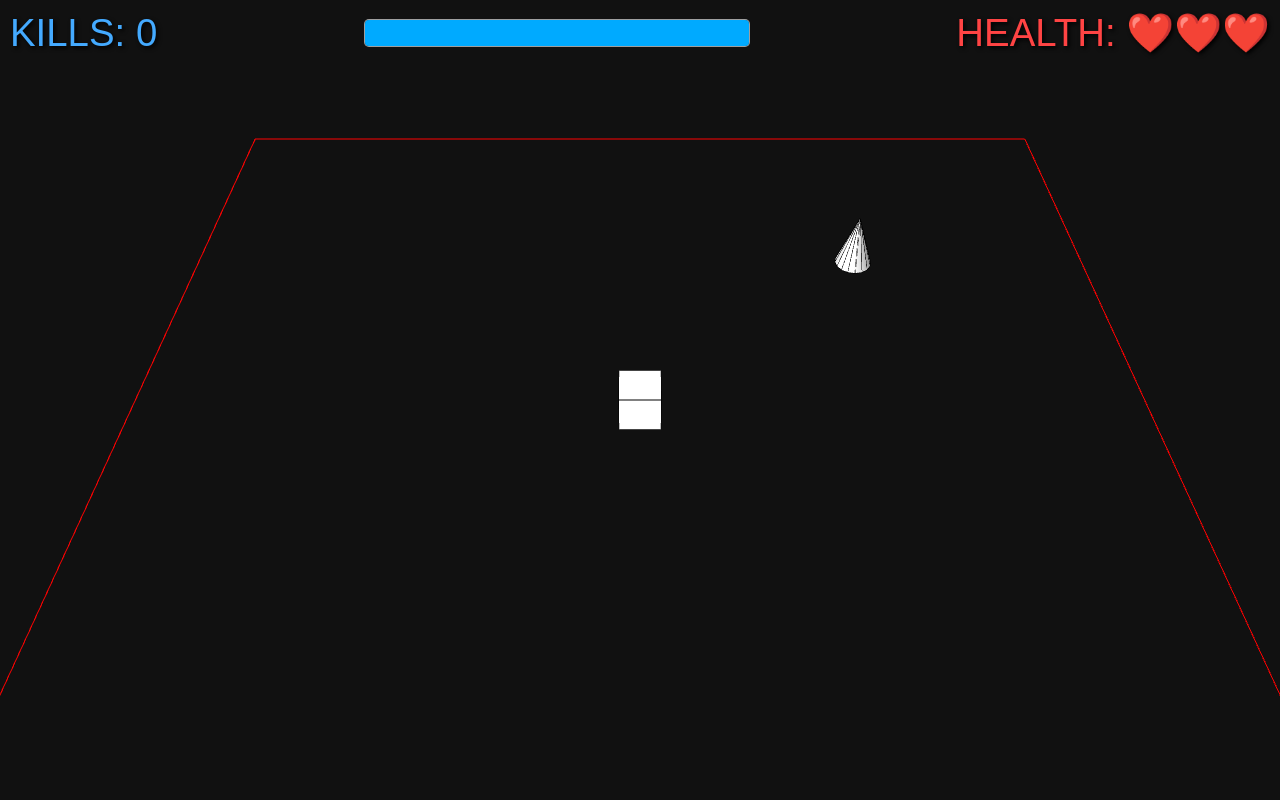
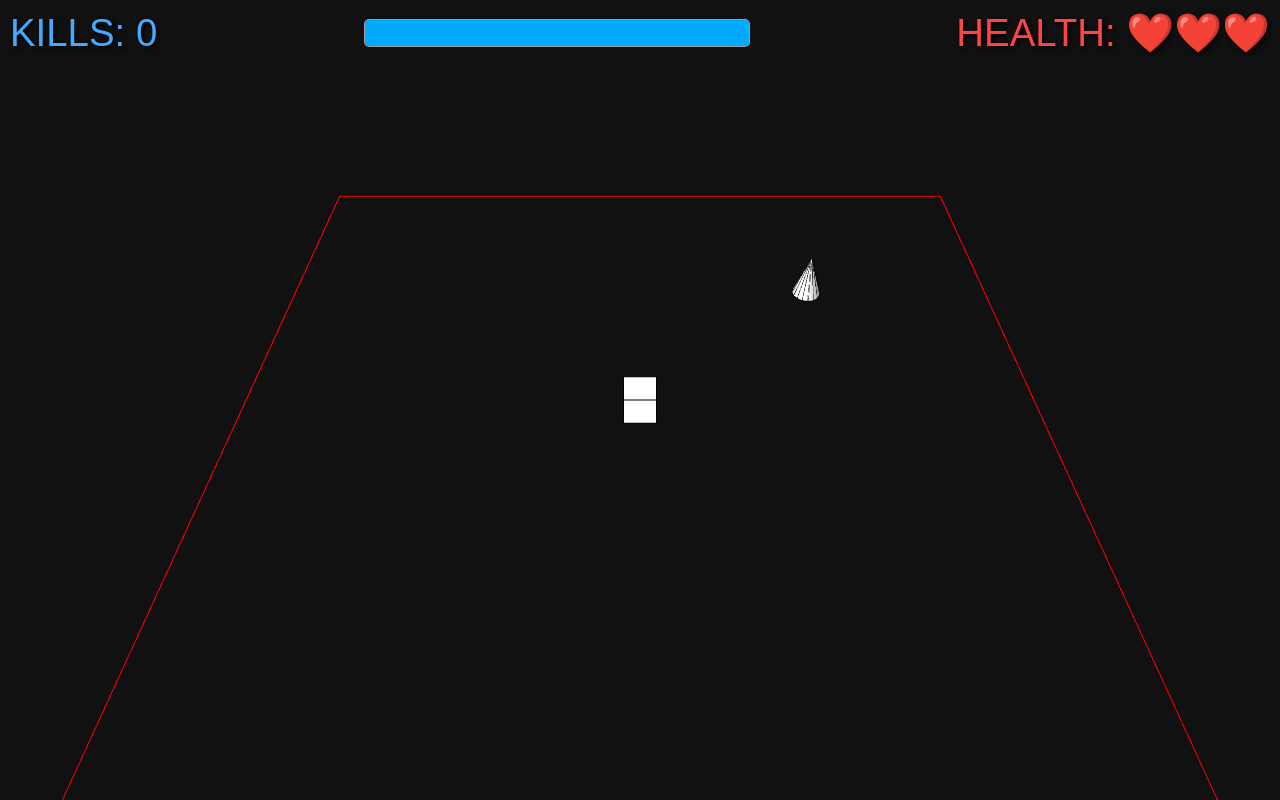
Before and after one commit to rberenguel/eixut, a plain HTML site: page index.html in a window 1280 px wide. Drawn offline with nearby package versions, Linux system fonts and the light colour scheme; a web font is replaced by a local one.

Commit message:
tweak view

```diff
--- a/index.html
+++ b/index.html
@@ -399,7 +399,7 @@
         function init() {
             scene = new THREE.Scene();
             scene.background = new THREE.Color(0x111111);
-            camera = new THREE.PerspectiveCamera(40, window.innerWidth / window.innerHeight, 1, 1000);
+            camera = new THREE.PerspectiveCamera(50, window.innerWidth / window.innerHeight, 1, 1000);
             camera.position.set(0, 15, 15);
             camera.lookAt(0, 0, 0);
             scene.add(camera);
```
